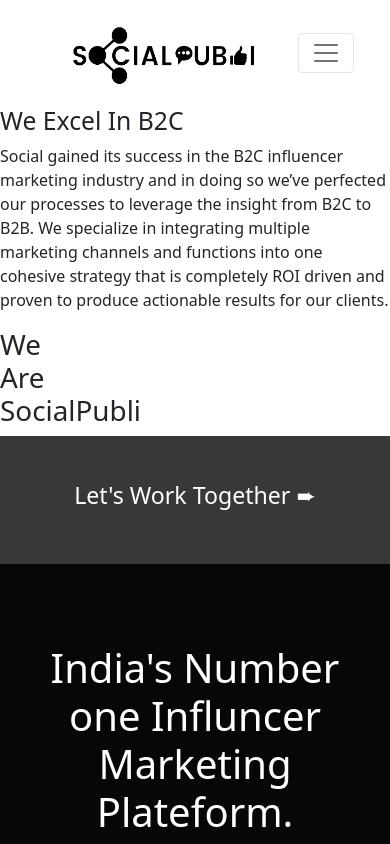
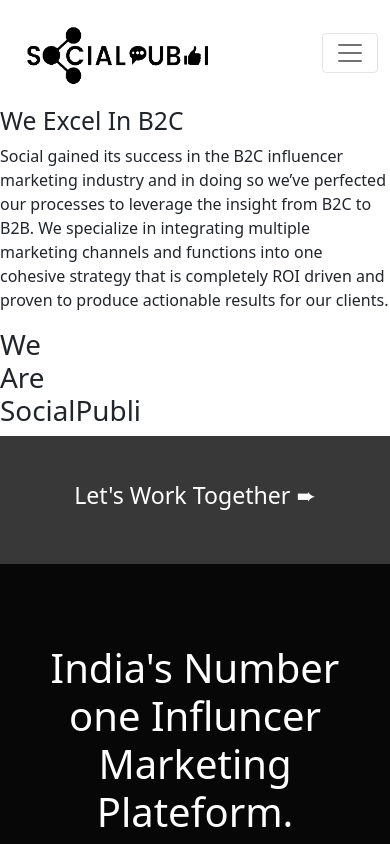
Before and after one commit to Adityakumar-blip/social-publi, a React (Create React App) app: page /b2c in a window 390 px wide. Shown: the top 844 px of the page. Built offline with nearby package versions, Linux system fonts and the light colour scheme.

Commit message:
navbar fixed

```diff
--- a/src/components/Navbar.css
+++ b/src/components/Navbar.css
@@ -74,7 +74,24 @@
 
 @media (max-width:760px){
     .navbar-brand{
-        font-size: 20px;
+        font-size: 10px;
+        width: 2rem;
+        margin: left 0;;
+    }
+
+    .navbar-brand>img{
+        margin-left: 0.5rem;
+    }
+
+
+    .collapse{
+        text-align: center;
+        align-items:center;
+        justify-content: center;
+    }
+
+    .logo-cont{
+        padding: 0;
     }
 
 
--- a/src/components/Navbar.jsx
+++ b/src/components/Navbar.jsx
@@ -13,8 +13,8 @@
         <section style={{position:'sticky' ,top:'0',zIndex:'101'}}>
     <div  className='nav-wrapper container-fluid nav-bg  '>
             <div className='row'>
-        <nav className=" navbar nav-container navbar-expand-lg navbar-light  ">
-            <div className="container-fluid">
+        <nav className=" navbar nav-container navbar-expand-lg navbar-light nav-cont  ">
+            <div className="container-fluid logo-cont">
                 <Link className="navbar-brand" to="/">
                 <img src={brand} alt=".."/>
                 </Link>
```
